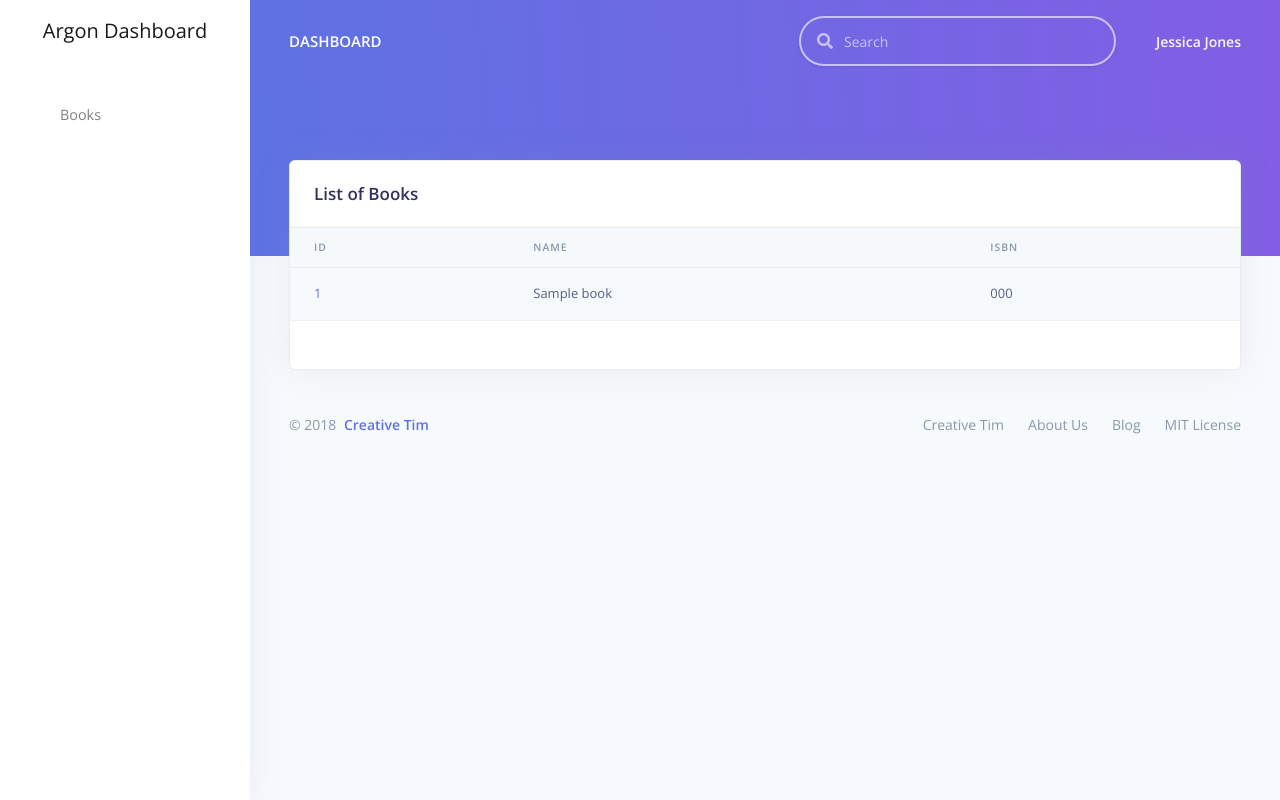
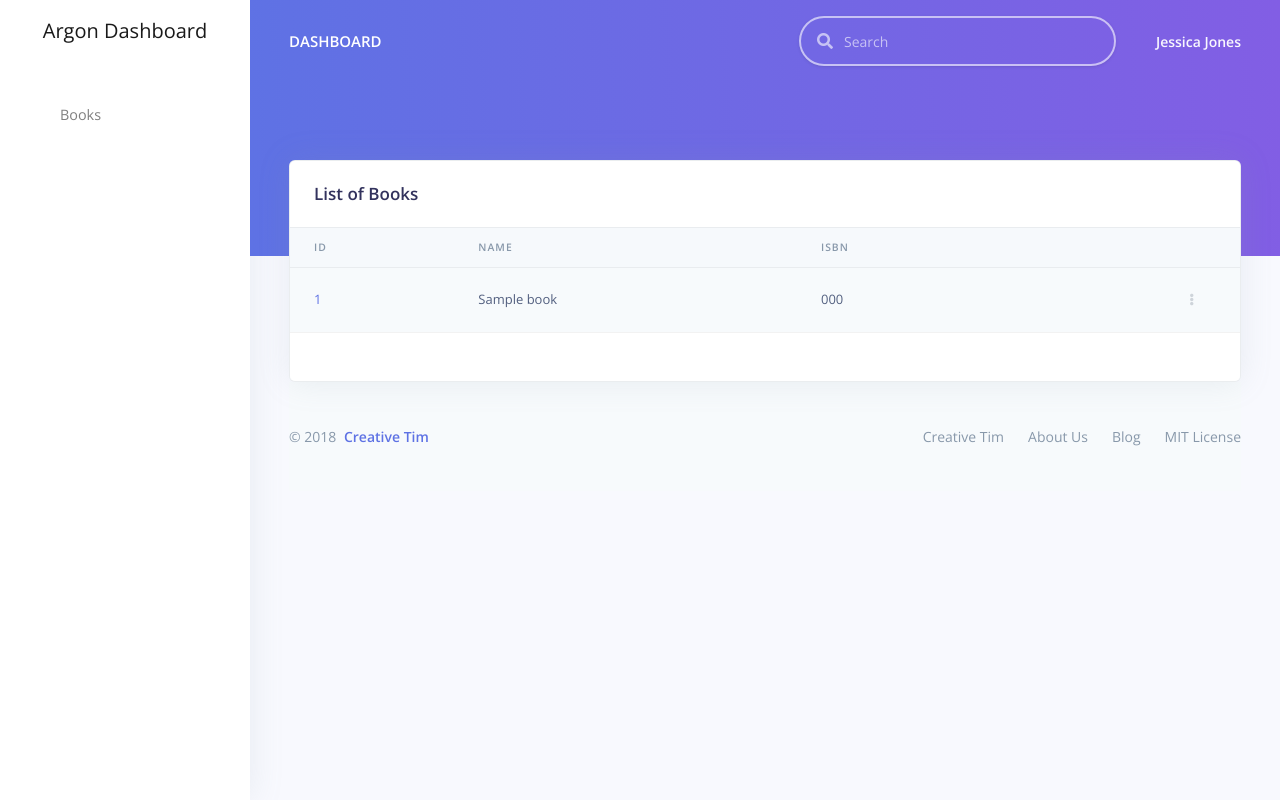
Before and after one commit to all-about-django/django-cbv-using-argon-theme, a Django app: page /store/book in a window 1280 px wide. Run offline with Django 3.2, Linux system fonts and the light colour scheme; a user stored in the database is signed in; tables that the repository leaves empty hold one stand-in row (values such as "Sample post"); some libraries are stand-ins or nearby versions.

Commit message:
link pages with each other.

```diff
--- a/src/djlibrary/templates/book/delete.html
+++ b/src/djlibrary/templates/book/delete.html
@@ -8,6 +8,7 @@
                 <h3 class="mb-0">Delete Book #{{object.id}}</h3>
             </div>
             <div class="col-4 text-right">
+                <a href="{% url 'book-detail' book.id %}" class="btn btn-sm btn-info">View</a>
                 <a href="{% url 'book-list' %}" class="btn btn-sm btn-primary">View All</a>
             </div>
         </div>
--- a/src/djlibrary/templates/book/detail.html
+++ b/src/djlibrary/templates/book/detail.html
@@ -8,6 +8,8 @@
           <h3 class="mb-0">Book Details #{{book.id}}</h3>
         </div>
         <div class="col-4 text-right">
+          <a href="{% url 'book-update' book.id %}" class="btn btn-sm btn-info">Update</a>
+          <a href="{% url 'book-delete' book.id %}" class="btn btn-sm btn-warning">Delete</a>
           <a href="{% url 'book-list' %}" class="btn btn-sm btn-primary">View All</a>
         </div>
       </div>
--- a/src/djlibrary/templates/book/list.html
+++ b/src/djlibrary/templates/book/list.html
@@ -18,6 +18,7 @@
                         <th scope="col">Id</th>
                         <th scope="col">Name</th>
                         <th scope="col">Isbn</th>
+                        <th scope="col"></th>
                     </tr>
                 </thead>
                 <tbody>
@@ -28,6 +29,17 @@
                         </td>
                         <td>{{book.name}}</td>
                         <td>{{book.isbn_number}}</td>
+                        <td class="text-right">
+                            <div class="dropdown">
+                                <a class="btn btn-sm btn-icon-only text-light" href="#" role="button" data-toggle="dropdown" aria-haspopup="true" aria-expanded="false">
+                              <i class="fas fa-ellipsis-v"></i>
+                            </a>
+                                <div class="dropdown-menu dropdown-menu-right dropdown-menu-arrow">
+                                  <a class="dropdown-item" href="{% url 'book-update' book.id %}">Update</a>
+                                  <a class="dropdown-item" href="{% url 'book-delete' book.id %}">Delete</a>
+                                </div>
+                            </div>
+                        </td>
                     </tr>
                     {% endfor %}
                 </tbody>
--- a/src/djlibrary/templates/book/update.html
+++ b/src/djlibrary/templates/book/update.html
@@ -9,6 +9,7 @@
                 <h3 class="mb-0">Create a New Book</h3>
             </div>
             <div class="col-4 text-right">
+                <a href="{% url 'book-detail' book.id %}" class="btn btn-sm btn-info">View</a>
                 <a href="{% url 'book-list' %}" class="btn btn-sm btn-primary">View All</a>
             </div>
         </div>
```
Lines whose indentation alone changed are shown as unchanged.
